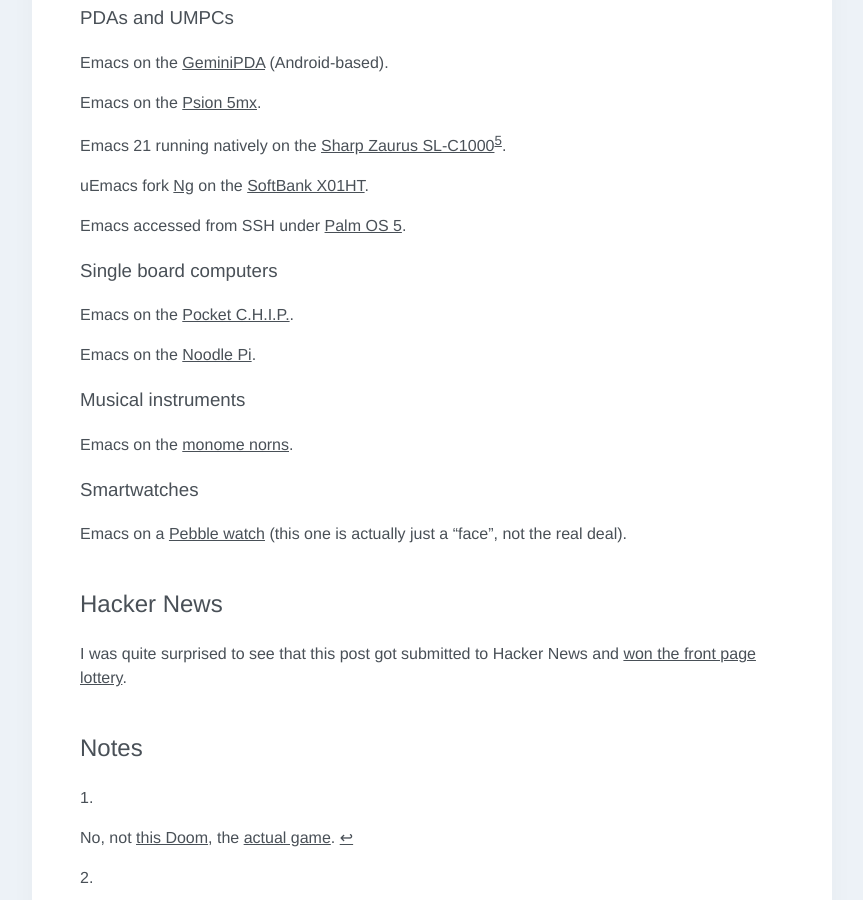
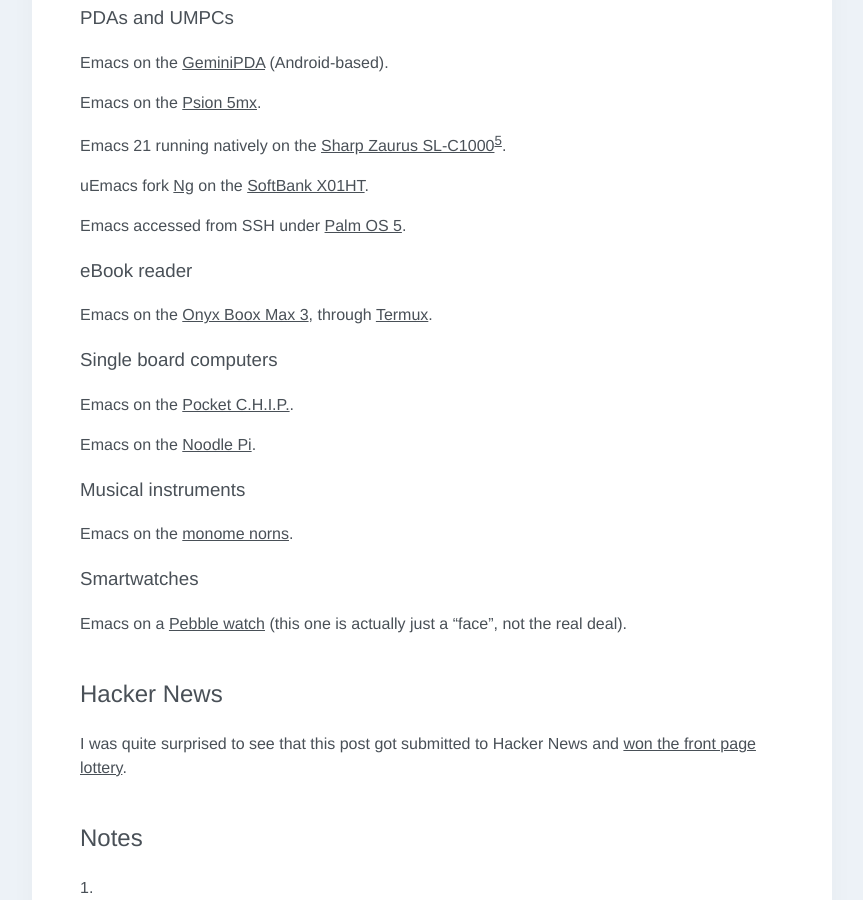
Before and after one commit to p3r7/blog, a Jekyll site: the page built from _posts/2020-09-02-emacs-in-odd-places.md, in a window 1280 px wide and 900 px high, scrolled down 3511 px. Shown: the whole window, without its empty margins (208-1071 px from the left). Built offline with Jekyll 4.4.1, drawn with Linux system fonts in a browser that asks for light colours; some web fonts are replaced.

Commit message:
Added section for ebook readers

```diff
--- a/_posts/2020-09-02-emacs-in-odd-places.md
+++ b/_posts/2020-09-02-emacs-in-odd-places.md
@@ -122,6 +122,11 @@
 Emacs accessed from SSH under [Palm OS 5](http://www.sealiesoftware.com/pssh/).
 
 
+### eBook reader
+
+Emacs on the [Onyx Boox Max 3](https://gregorboes.com/tools/ereader#bonus-emacs-via-termux), through [Termux](https://termux.com/).
+
+
 ### Single board computers
 
 Emacs on the [Pocket C.H.I.P.](https://www.reddit.com/r/emacs/comments/ajwtcb/emacs_on_the_go/).
```
